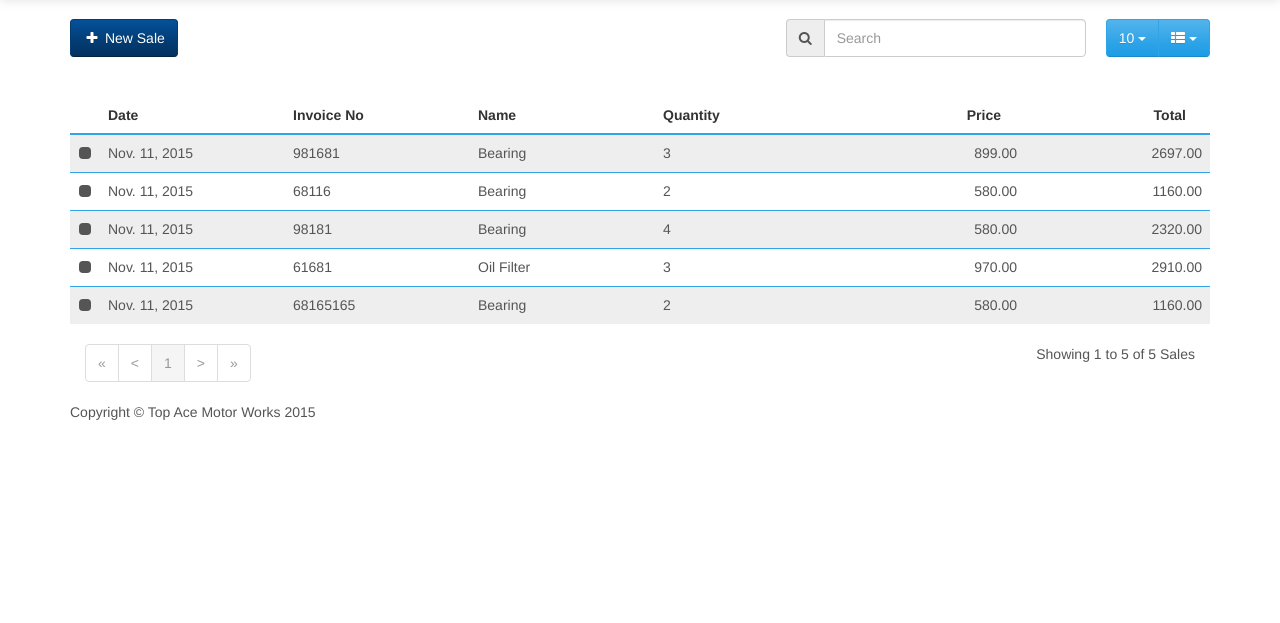
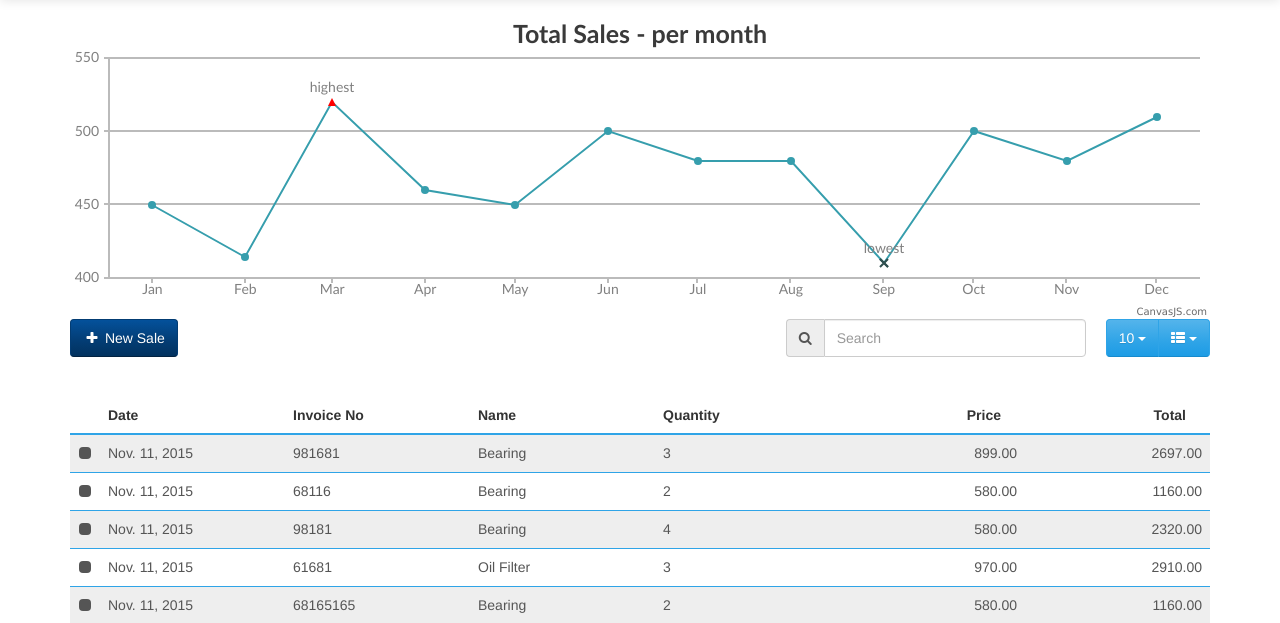
Before and after one commit to regulajane/top-ace-system, a PHP site: page /sales.php in a window 1280 px wide. Shown: the part 51-674 px from the top of the page. Run offline with PHP 8.4, Linux system fonts and the light colour scheme; a user stored in the database is signed in; data comes from the database, SQL or seed files in the repository; data that the repository does not hold is empty.

Commit message:
- add javascript graph for sales

```diff
--- a/sales.php
+++ b/sales.php
@@ -8,6 +8,7 @@
             header('Location: index.php?loggedout=true');}
     ?>
     <script src="js/sales-script.js"></script>
+    <script type="text/javascript" src="js/graph/canvasjs.min.js"></script>
     <title>Sales</title>
 </head>
 <body>
@@ -15,10 +16,16 @@
     <div class="pagecontainer">
     <br>
     <div class="container" id="sales">
+        <!-- Graph -->
+        <div id="chartContainer" style="height: 300px; width: 100%;"></div>
+
         <div class="actionBtns">
             <button type="button" id="newsalebtn" class="btn btn-info" data-toggle="modal"
                 href="#salesModal"><i class="fa fa-plus fa-fw"></i> New Sale </button>
         </div>
+
+
+
         <!-- SalesTable -->
         <div>
             <table  id="salesTable" class="table table-condensed table-hover table-striped">
```
